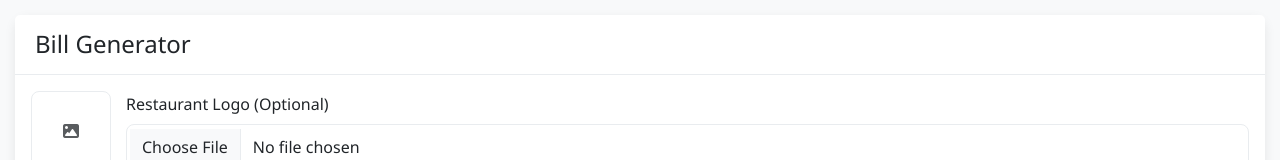
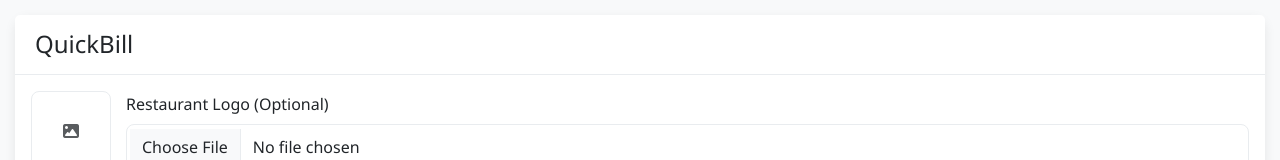
Before and after one commit to sauravhhh/Bill, a plain HTML site: page index.html in a window 1280 px wide. Shown: the top 160 px of the page. Drawn offline with nearby package versions, Linux system fonts and the light colour scheme.

Commit message:
Update index.html

```diff
--- a/index.html
+++ b/index.html
@@ -3,7 +3,7 @@
 <head>
     <meta charset="UTF-8">
     <meta name="viewport" content="width=device-width, initial-scale=1.0">
-    <title>Bill Generator - TADKA INDIAN RESTAURANT</title>
+    <title>QuickBill - Generate bill in less than 1 minute</title>
     <link href="https://cdn.jsdelivr.net/npm/bootstrap@5.3.0/dist/css/bootstrap.min.css" rel="stylesheet">
     <link rel="stylesheet" href="https://cdnjs.cloudflare.com/ajax/libs/font-awesome/6.4.0/css/all.min.css">
     <link rel="stylesheet" href="style.css">
@@ -12,7 +12,7 @@
     <div class="container">
         <div class="card">
             <div class="card-header">
-                <h4 class="mb-0">Bill Generator</h4>
+                <h4 class="mb-0">QuickBill</h4>
             </div>
             <div class="card-body">
                 <div class="form-container">
```
